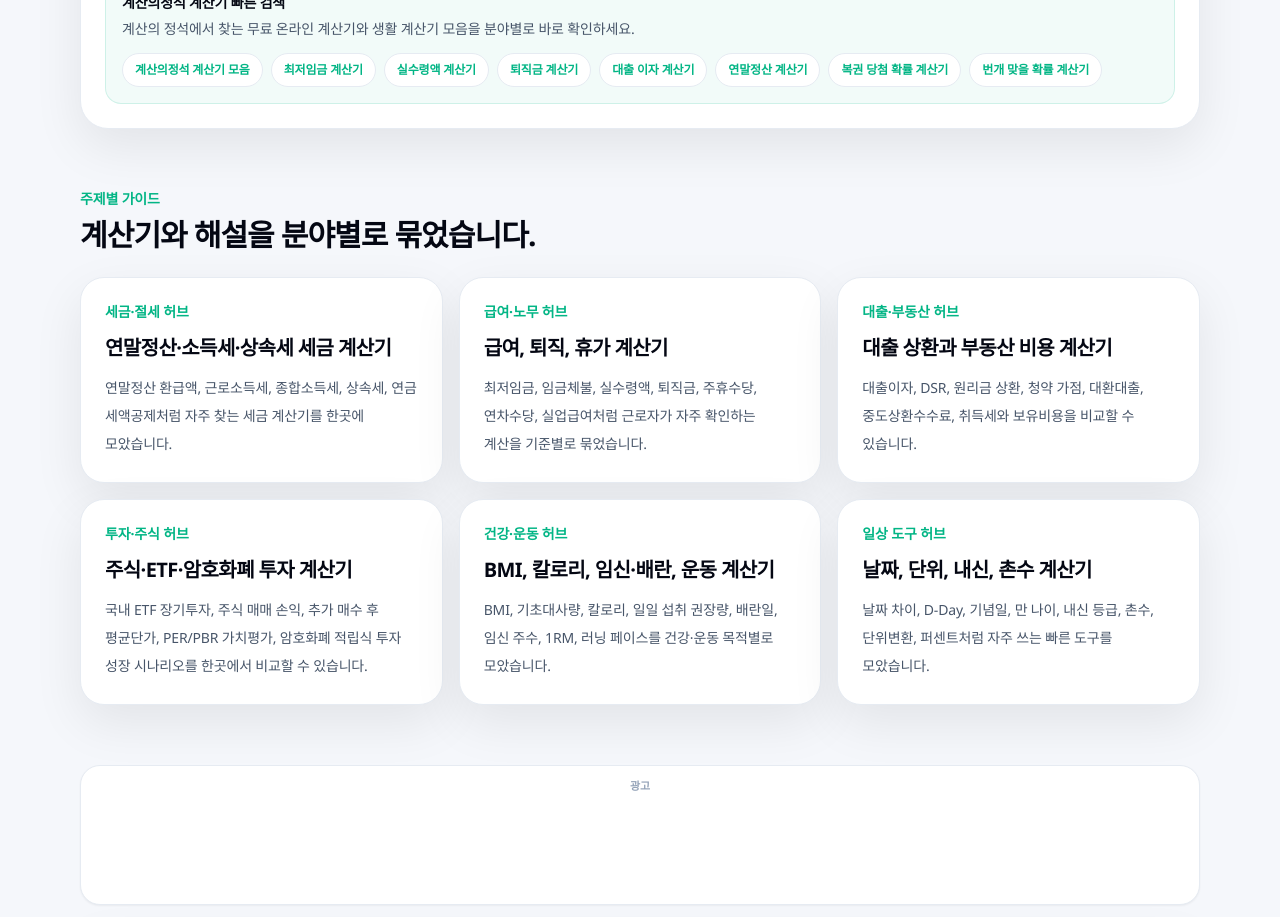
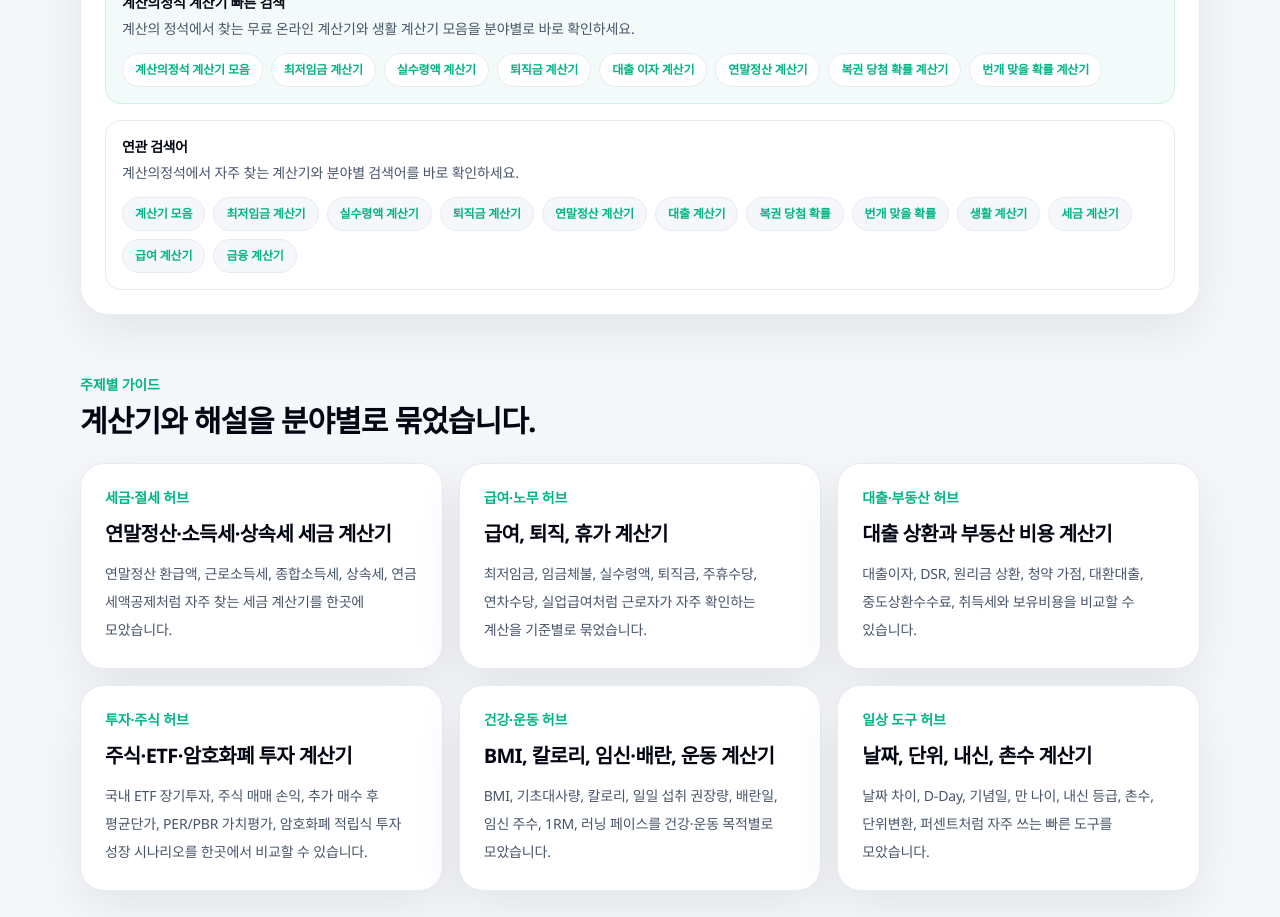
Before and after one commit to danniel-choi/abacusbox, a Next.js app: page / in a window 1280 px wide. Shown: the part 1840-2757 px from the top of the page. Built offline with nearby package versions, Linux system fonts and the light colour scheme; no server answers.

Commit message:
Add related search tags for calculator discovery

```diff
--- a/app/calculators/page.tsx
+++ b/app/calculators/page.tsx
@@ -2,6 +2,7 @@ import type { Metadata } from "next";
 import { AdSenseAd } from "@/components/AdSenseAd";
 import { CalculatorDirectoryClient } from "@/components/CalculatorDirectoryClient";
 import { LocalizedDirectoryIntro } from "@/components/LocalizedDirectoryIntro";
+import { RelatedSearchTags } from "@/components/RelatedSearchTags";
 
 export const metadata: Metadata = {
   title: "전체 계산기",
@@ -14,6 +15,10 @@ export default function CalculatorsPage() {
     <main className="mx-auto max-w-6xl px-4 py-10">
       <LocalizedDirectoryIntro />
 
+      <div className="mt-6">
+        <RelatedSearchTags />
+      </div>
+
       <div className="mt-8">
         <AdSenseAd placement="top" />
       </div>
--- a/app/page.tsx
+++ b/app/page.tsx
@@ -20,6 +20,7 @@ import { AdSenseAd } from "@/components/AdSenseAd";
 import { HomeBlogRoller } from "@/components/HomeBlogRoller";
 import { Logo } from "@/components/Logo";
 import { MarketIndicators } from "@/components/MarketIndicators";
+import { RelatedSearchTags } from "@/components/RelatedSearchTags";
 
 const brandRelatedLinks = [
   { href: "/calculators", label: "계산의정석 계산기 모음" },
@@ -164,6 +165,9 @@ export default function HomePage() {
               ))}
             </nav>
           </div>
+          <div className="mt-4">
+            <RelatedSearchTags />
+          </div>
         </div>
       </section>
 
--- /dev/null
+++ b/components/RelatedSearchTags.tsx
@@ -0,0 +1,38 @@
+import Link from "next/link";
+
+const RELATED_SEARCH_TAGS = [
+  { href: "/calculators", label: "계산기 모음" },
+  { href: "/calculators/minimum-wage", label: "최저임금 계산기" },
+  { href: "/calculators/net-salary", label: "실수령액 계산기" },
+  { href: "/calculators/severance", label: "퇴직금 계산기" },
+  { href: "/calculators/year-end-tax-settlement", label: "연말정산 계산기" },
+  { href: "/calculators/loan-interest", label: "대출 계산기" },
+  { href: "/calculators/lotto-probability", label: "복권 당첨 확률" },
+  { href: "/calculators/lightning-strike-probability", label: "번개 맞을 확률" },
+  { href: "/daily", label: "생활 계산기" },
+  { href: "/tax", label: "세금 계산기" },
+  { href: "/labor", label: "급여 계산기" },
+  { href: "/loan", label: "금융 계산기" }
+];
+
+export function RelatedSearchTags() {
+  return (
+    <section className="rounded-2xl border border-line bg-white px-4 py-4" aria-labelledby="related-search-tags-title">
+      <h2 id="related-search-tags-title" className="text-sm font-extrabold text-ink">연관 검색어</h2>
+      <p className="mt-1 text-sm font-medium leading-6 text-slate-600">
+        계산의정석에서 자주 찾는 계산기와 분야별 검색어를 바로 확인하세요.
+      </p>
+      <nav aria-label="계산의정석 연관 검색어" className="mt-3 flex flex-wrap gap-2">
+        {RELATED_SEARCH_TAGS.map((tag) => (
+          <Link
+            key={tag.href}
+            href={tag.href}
+            className="rounded-full border border-line bg-paper px-3 py-2 text-xs font-extrabold text-brand transition hover:border-brand hover:bg-white hover:text-ink"
+          >
+            {tag.label}
+          </Link>
+        ))}
+      </nav>
+    </section>
+  );
+}
```
Also changed, not shown: 2 other files (tests, documents, lock files or other folders).
